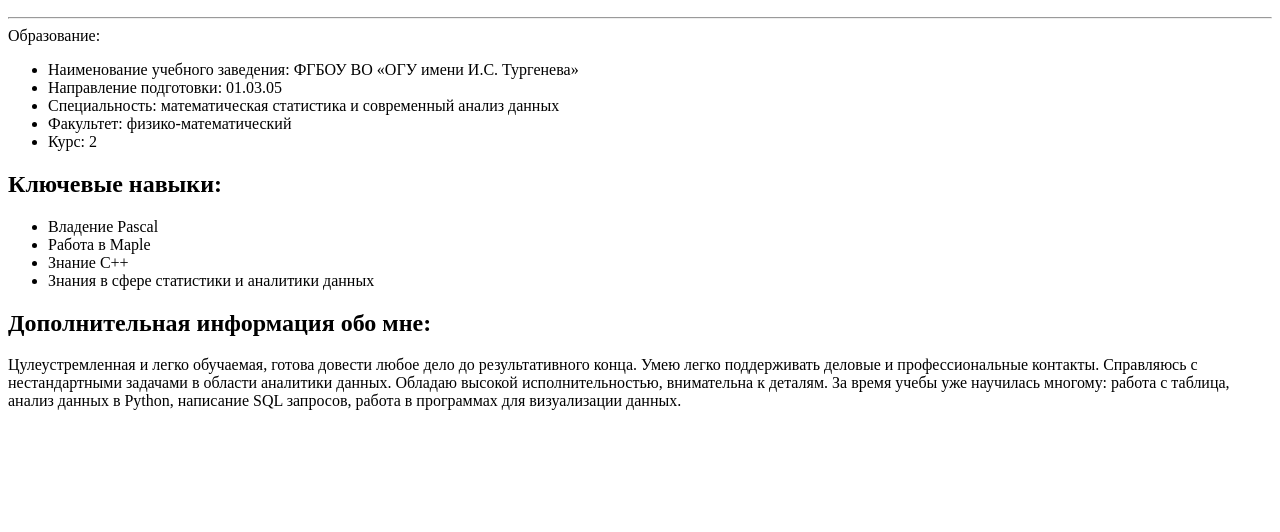
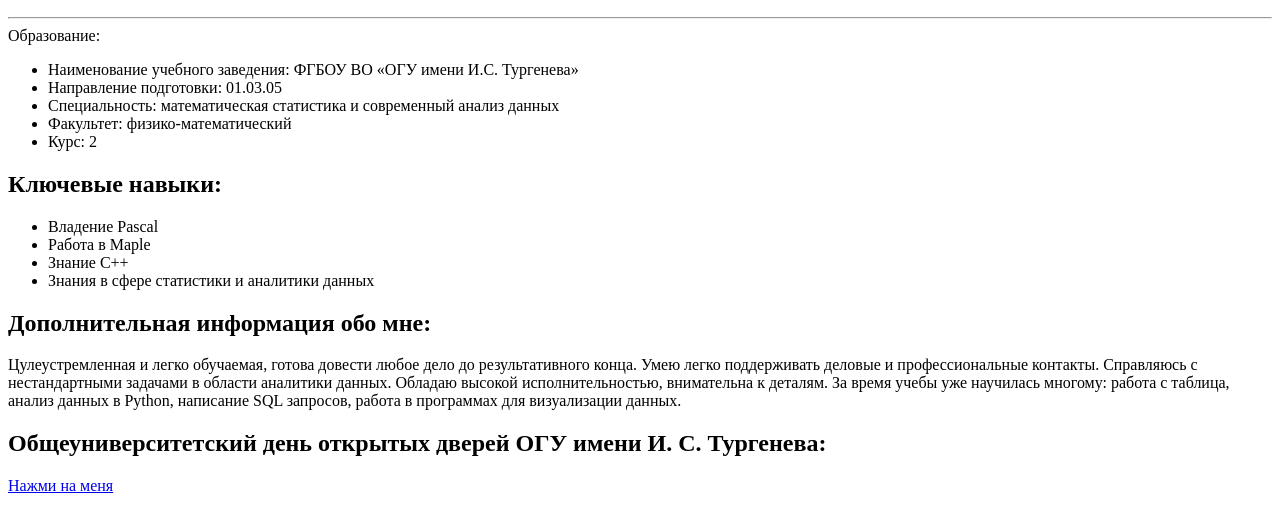
Before and after one commit to katerinsom/katerinsom.github.io, a plain HTML site: page index.html in a window 1280 px wide. Shown: the part 110-642 px from the top of the page. Drawn offline with Linux system fonts and the light colour scheme.

Commit message:
Update index.html

```diff
--- a/index.html
+++ b/index.html
@@ -42,7 +42,10 @@
 Python, написание SQL запросов, работа в программах для визуализации данных.
              </p>
          </section>
-
-
+        </section>
+<h2>Общеуниверситетский день открытых дверей ОГУ имени И. С. Тургенева:</h2>
+<p><a href="https://project9736581.tilda.ws/page49816671.html">Нажми на меня</a><p>
+</section>
+</main>
 </body>
 </html>
```
